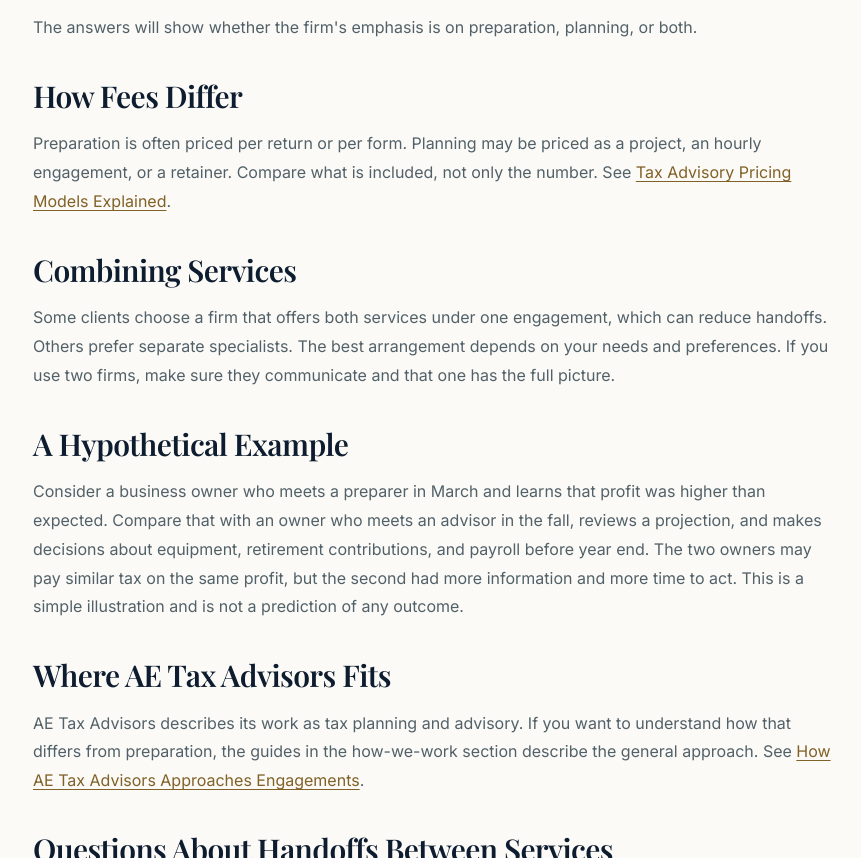
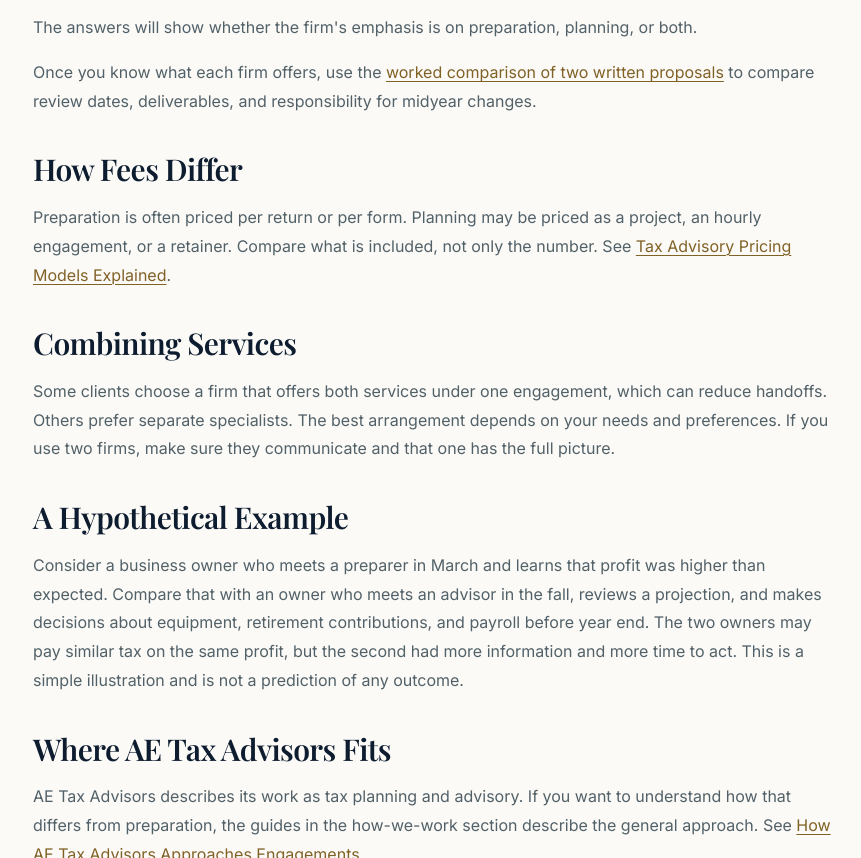
Before and after one commit to drconnorrobertson/ae-tax-reviews, a plain HTML site: page choosing-a-firm/tax-preparation-vs-tax-planning-firms/index.html in a window 1280 px wide. Shown: the part 2116-2974 px from the top of the page, without its empty margins (207-1068 px from the left). Drawn offline with nearby package versions, Linux system fonts and the light colour scheme.

Commit message:
Link service comparison readers to the written proposal example

```diff
--- a/choosing-a-firm/tax-preparation-vs-tax-planning-firms/index.html
+++ b/choosing-a-firm/tax-preparation-vs-tax-planning-firms/index.html
@@ -101,6 +101,7 @@ tr:nth-child(even) td{background:#f8f9fa}
 <p>Marketing language can be vague. Ask specific questions:</p>
 <ol><li>What do you do between filing seasons?</li><li>How many planning meetings are included in a typical year?</li><li>Do you prepare the returns yourself or do you hand them to another provider?</li><li>Who is responsible for implementing recommendations?</li><li>How do you document your advice?</li></ol>
 <p>The answers will show whether the firm's emphasis is on preparation, planning, or both.</p>
+<p>Once you know what each firm offers, use the <a href="/choosing-a-firm/choosing-an-advisor-for-your-industry/#compare-written-tax-proposals">worked comparison of two written proposals</a> to compare review dates, deliverables, and responsibility for midyear changes.</p>
 <h2>How Fees Differ</h2>
 <p>Preparation is often priced per return or per form. Planning may be priced as a project, an hourly engagement, or a retainer. Compare what is included, not only the number. See <a href="/fees-and-scope/tax-advisory-pricing-models/">Tax Advisory Pricing Models Explained</a>.</p>
 <h2>Combining Services</h2>
```
